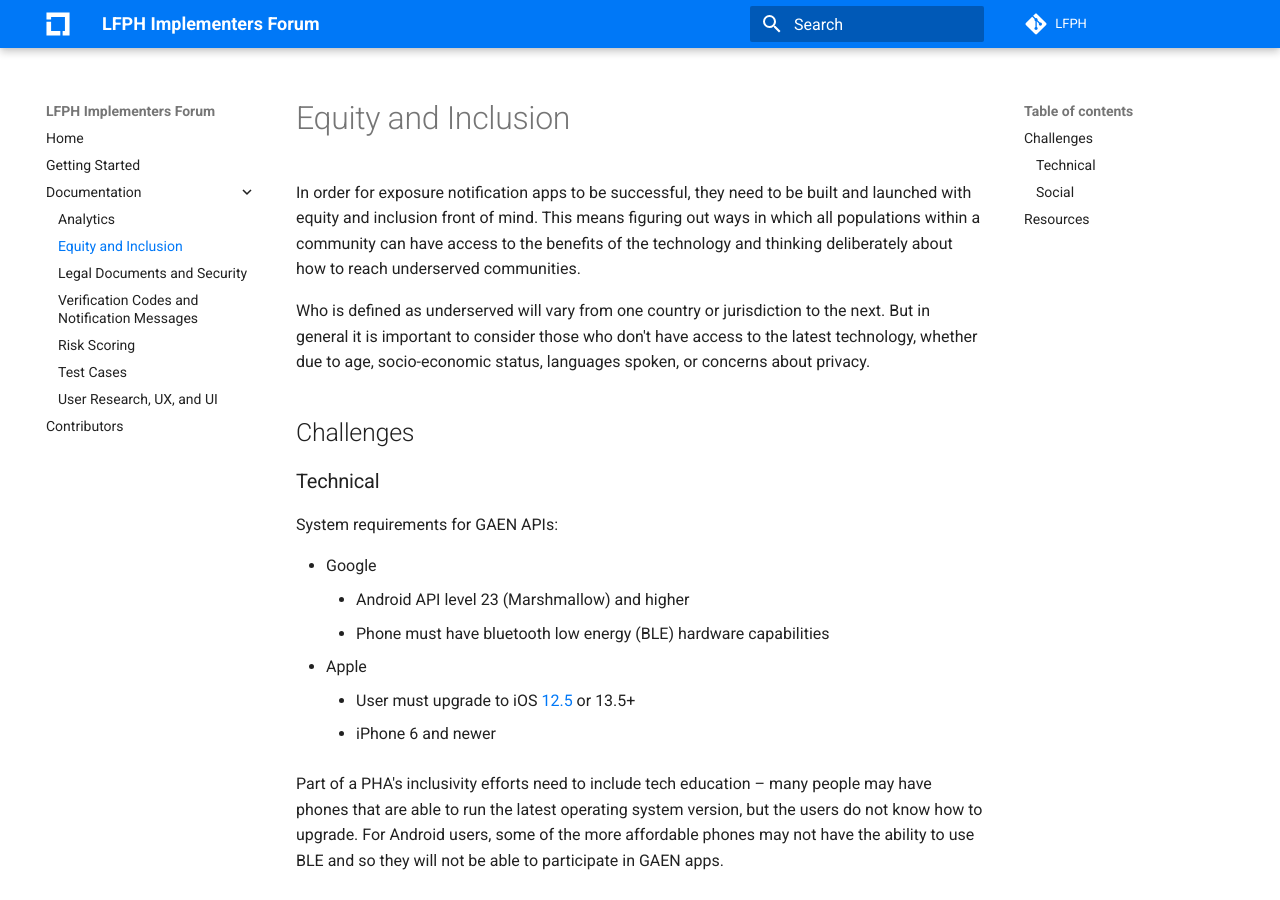
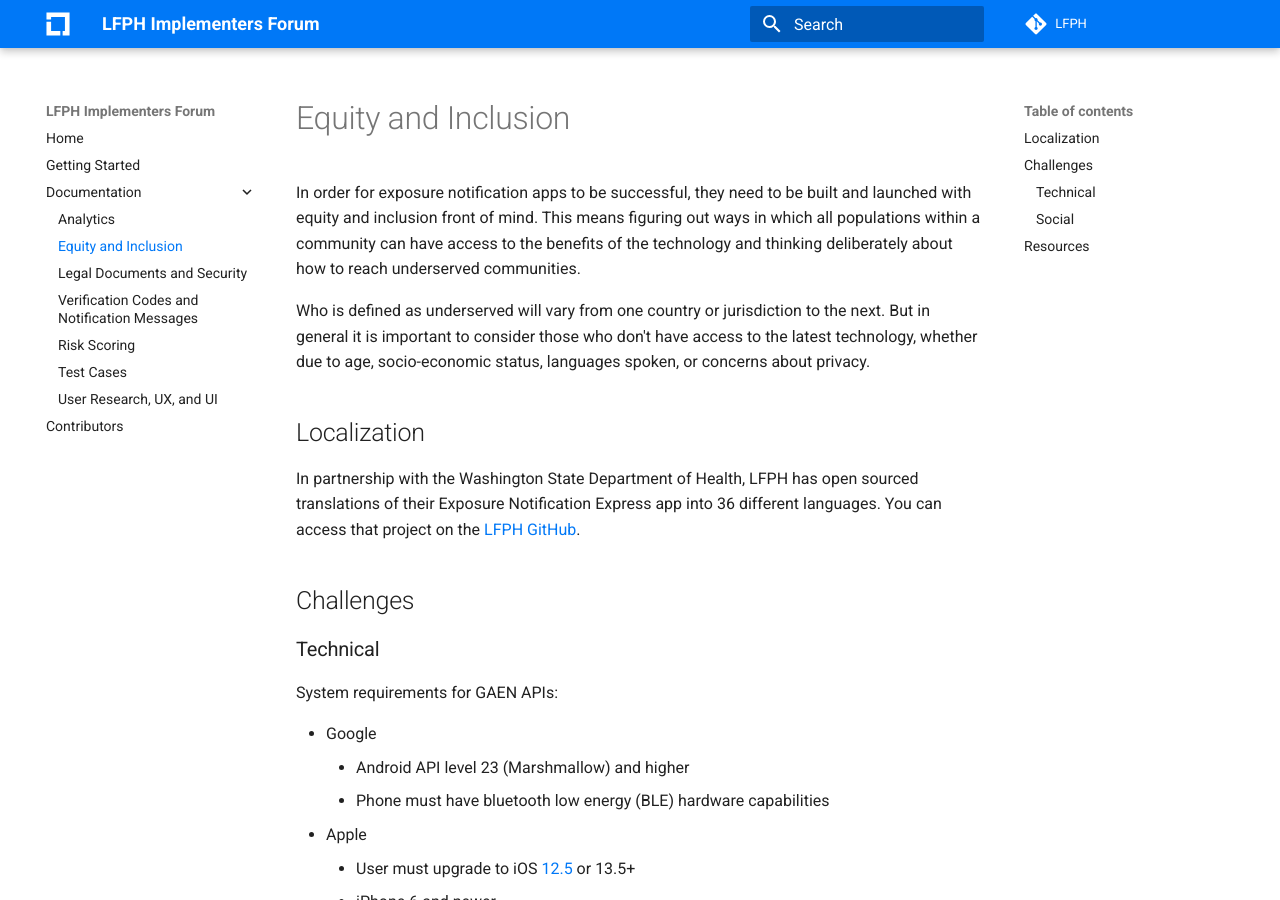
Before and after one commit to lfph/implementers-forum, an MkDocs documentation site: the page built from docs/equity-and-inclusion.md, in a window 1280 px wide and 900 px high. Built offline with MkDocs 1.6.1 and Material for MkDocs 9.7.7, drawn with Linux system fonts in a browser that asks for light colours; comment, search, counter and statistics services are not loaded.

Commit message:
Add ENX translations

```diff
--- a/docs/equity-and-inclusion.md
+++ b/docs/equity-and-inclusion.md
@@ -3,6 +3,10 @@
 In order for exposure notification apps to be successful, they need to be built and launched with equity and inclusion front of mind. This means figuring out ways in which all populations within a community can have access to the benefits of the technology and thinking deliberately about how to reach underserved communities.
 
 Who is defined as underserved will vary from one country or jurisdiction to the next. But in general it is important to consider those who don't have access to the latest technology, whether due to age, socio-economic status, languages spoken, or concerns about privacy.
+
+## Localization
+
+In partnership with the Washington State Department of Health, LFPH has open sourced translations of their Exposure Notification Express app into 36 different languages. You can access that project on the [LFPH GitHub](https://github.com/lfph/enx-translations).
 
 ## Challenges
 
```
